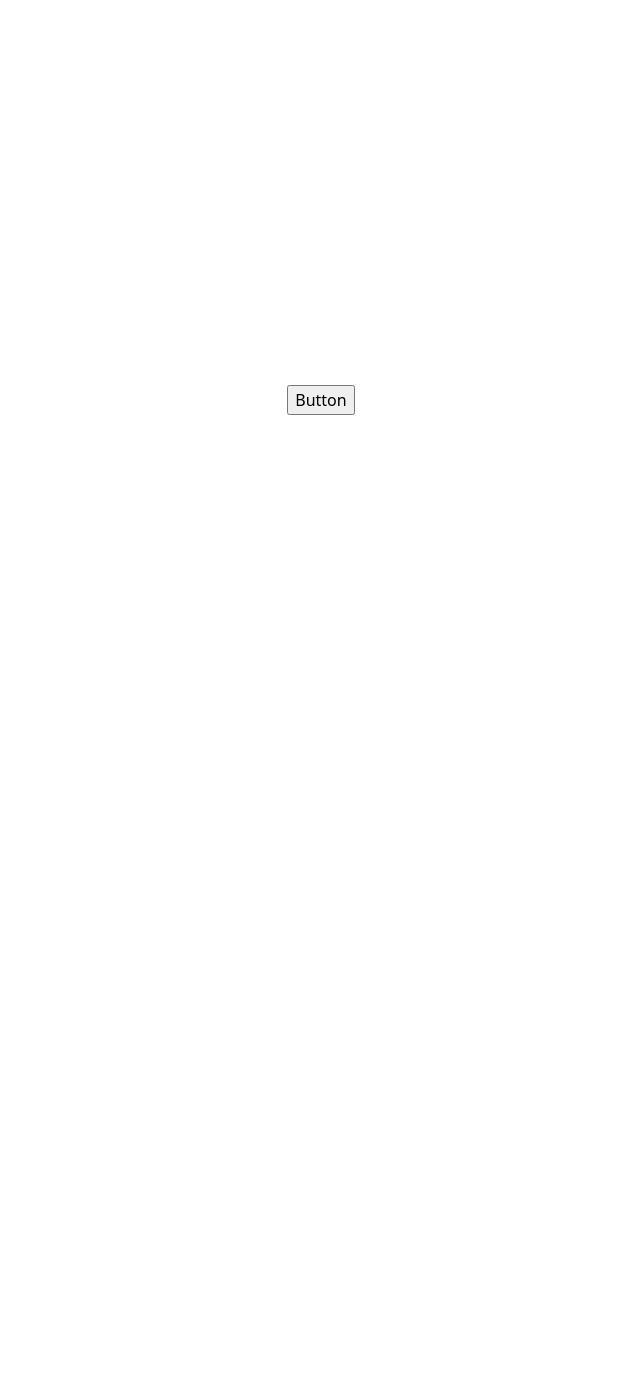
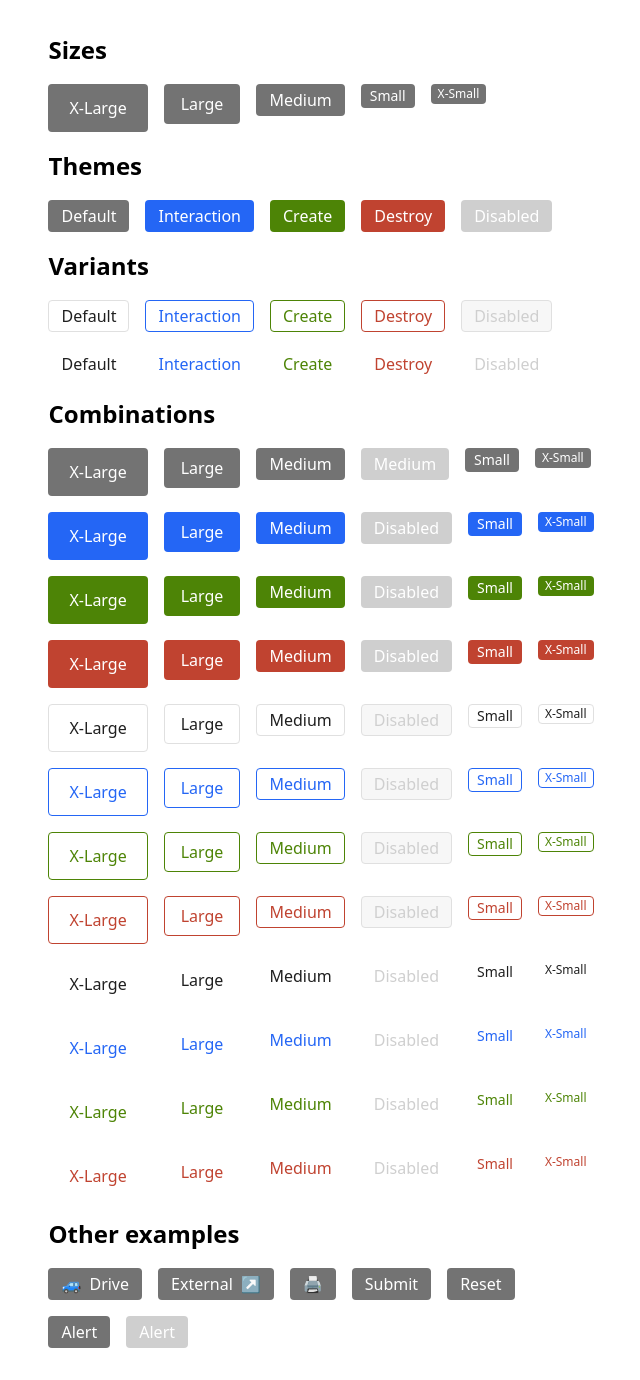
Before and after one commit to hufort/component-playground, a React (Vite) app: page / in a window 1280 px wide. Shown: the whole page, without its empty margins (319-959 px from the left). Before the commit the page ends 800 px from the top, so only its background shows below. Built offline with nearby package versions, Linux system fonts and the light colour scheme.

Commit message:
Examples

```diff
--- a/src/App.tsx
+++ b/src/App.tsx
@@ -1,19 +1,184 @@
 import "./App.css"
+import { Button } from "./Button"
 
 function App() {
   return (
     <div
       style={{
-        width: "100vw",
-        height: "100vh",
+        padding: "2rem",
         display: "flex",
         alignItems: "center",
         justifyContent: "center",
       }}
     >
-      <button>Button</button>
+      <div
+        style={{
+          display: "flex",
+          flexDirection: "column",
+          gap: "1rem",
+          alignItems: "start",
+      }}>
+        <h2>Sizes</h2>
+        <Row>
+          <Button size="xl">X-Large</Button>
+          <Button size="lg">Large</Button>
+          <Button>Medium</Button>
+          <Button size="sm">Small</Button>
+          <Button size="xs">X-Small</Button>
+        </Row>
+
+        <h2>Themes</h2>
+        <Row>
+          <Button>Default</Button>
+          <Button theme="interaction">Interaction</Button>
+          <Button theme="create">Create</Button>
+          <Button theme="destroy">Destroy</Button>
+          <Button disabled>Disabled</Button>
+        </Row>
+
+        <h2>Variants</h2>
+        <Row>
+          <Button variant="outline">Default</Button>
+          <Button theme="interaction" variant="outline">Interaction</Button>
+          <Button theme="create" variant="outline">Create</Button>
+          <Button theme="destroy" variant="outline">Destroy</Button>
+          <Button disabled variant="outline">Disabled</Button>
+        </Row>
+
+        <Row>
+          <Button variant="ghost">Default</Button>
+          <Button theme="interaction" variant="ghost">Interaction</Button>
+          <Button theme="create" variant="ghost">Create</Button>
+          <Button theme="destroy" variant="ghost">Destroy</Button>
+          <Button disabled variant="ghost">Disabled</Button>
+        </Row>
+
+        <h2>Combinations</h2>
+        <Row>
+          <Button size="xl">X-Large</Button>
+          <Button size="lg">Large</Button>
+          <Button>Medium</Button>
+          <Button disabled>Medium</Button>
+          <Button size="sm">Small</Button>
+          <Button size="xs">X-Small</Button>
+        </Row>
+        <Row>
+          <Button theme="interaction" size="xl">X-Large</Button>
+          <Button theme="interaction" size="lg">Large</Button>
+          <Button theme="interaction">Medium</Button>
+          <Button theme="interaction" disabled>Disabled</Button>
+          <Button theme="interaction" size="sm">Small</Button>
+          <Button theme="interaction" size="xs">X-Small</Button>
+        </Row>
+        <Row>
+          <Button theme="create" size="xl">X-Large</Button>
+          <Button theme="create" size="lg">Large</Button>
+          <Button theme="create">Medium</Button>
+          <Button theme="create" disabled>Disabled</Button>
+          <Button theme="create" size="sm">Small</Button>
+          <Button theme="create" size="xs">X-Small</Button>
+        </Row>
+        <Row>
+          <Button theme="destroy" size="xl">X-Large</Button>
+          <Button theme="destroy" size="lg">Large</Button>
+          <Button theme="destroy">Medium</Button>
+          <Button theme="destroy" disabled>Disabled</Button>
+          <Button theme="destroy" size="sm">Small</Button>
+          <Button theme="destroy" size="xs">X-Small</Button>
+        </Row>
+        <Row>
+          <Button variant="outline" size="xl">X-Large</Button>
+          <Button variant="outline" size="lg">Large</Button>
+          <Button variant="outline">Medium</Button>
+          <Button variant="outline" disabled>Disabled</Button>
+          <Button variant="outline" size="sm">Small</Button>
+          <Button variant="outline" size="xs">X-Small</Button>
+        </Row>
+        <Row>
+          <Button variant="outline" theme="interaction" size="xl">X-Large</Button>
+          <Button variant="outline" theme="interaction" size="lg">Large</Button>
+          <Button variant="outline" theme="interaction">Medium</Button>
+          <Button variant="outline" theme="interaction" disabled>Disabled</Button>
+          <Button variant="outline" theme="interaction" size="sm">Small</Button>
+          <Button variant="outline" theme="interaction" size="xs">X-Small</Button>
+        </Row>
+        <Row>
+          <Button variant="outline" theme="create" size="xl">X-Large</Button>
+          <Button variant="outline" theme="create" size="lg">Large</Button>
+          <Button variant="outline" theme="create">Medium</Button>
+          <Button variant="outline" theme="create" disabled>Disabled</Button>
+          <Button variant="outline" theme="create" size="sm">Small</Button>
+          <Button variant="outline" theme="create" size="xs">X-Small</Button>
+        </Row>
+        <Row>
+          <Button variant="outline" theme="destroy" size="xl">X-Large</Button>
+          <Button variant="outline" theme="destroy" size="lg">Large</Button>
+          <Button variant="outline" theme="destroy">Medium</Button>
+          <Button variant="outline" theme="destroy" disabled>Disabled</Button>
+          <Button variant="outline" theme="destroy" size="sm">Small</Button>
+          <Button variant="outline" theme="destroy" size="xs">X-Small</Button>
+        </Row>
+        <Row>
+          <Button variant="ghost" size="xl">X-Large</Button>
+          <Button variant="ghost" size="lg">Large</Button>
+          <Button variant="ghost">Medium</Button>
+          <Button variant="ghost" disabled>Disabled</Button>
+          <Button variant="ghost" size="sm">Small</Button>
+          <Button variant="ghost" size="xs">X-Small</Button>
+        </Row>
+        <Row>
+          <Button variant="ghost" theme="interaction" size="xl">X-Large</Button>
+          <Button variant="ghost" theme="interaction" size="lg">Large</Button>
+          <Button variant="ghost" theme="interaction">Medium</Button>
+          <Button variant="ghost" theme="interaction" disabled>Disabled</Button>
+          <Button variant="ghost" theme="interaction" size="sm">Small</Button>
+          <Button variant="ghost" theme="interaction" size="xs">X-Small</Button>
+        </Row>
+        <Row>
+          <Button variant="ghost" theme="create" size="xl">X-Large</Button>
+          <Button variant="ghost" theme="create" size="lg">Large</Button>
+          <Button variant="ghost" theme="create">Medium</Button>
+          <Button variant="ghost" theme="create" disabled>Disabled</Button>
+          <Button variant="ghost" theme="create" size="sm">Small</Button>
+          <Button variant="ghost" theme="create" size="xs">X-Small</Button>
+        </Row>
+        <Row>
+          <Button variant="ghost" theme="destroy" size="xl">X-Large</Button>
+          <Button variant="ghost" theme="destroy" size="lg">Large</Button>
+          <Button variant="ghost" theme="destroy">Medium</Button>
+          <Button variant="ghost" theme="destroy" disabled>Disabled</Button>
+          <Button variant="ghost" theme="destroy" size="sm">Small</Button>
+          <Button variant="ghost" theme="destroy" size="xs">X-Small</Button>
+        </Row>
+
+        <h2>Other examples</h2>
+        <Row>
+          <Button iconLeft="🚙">Drive</Button>
+          <Button iconRight="↗️">External</Button>
+          <Button icon="🖨️" title="Print" />
+          <Button type="submit">Submit</Button>
+          <Button type="reset">Reset</Button>
+        </Row>
+        <Row>
+          <Button onClick={() => alert("Alert!")}>Alert</Button>
+          <Button onClick={() => alert("Disabled alert!")} disabled>Alert</Button>
+        </Row>
+      </div>
     </div>
   )
 }
 
+function Row(props) {
+  return (
+    <div
+      style={{
+        display: "flex",
+        gap: "1rem",
+        alignItems: "start",
+      }}
+      {...props}
+    />
+  )
+}
+
 export default App
```
